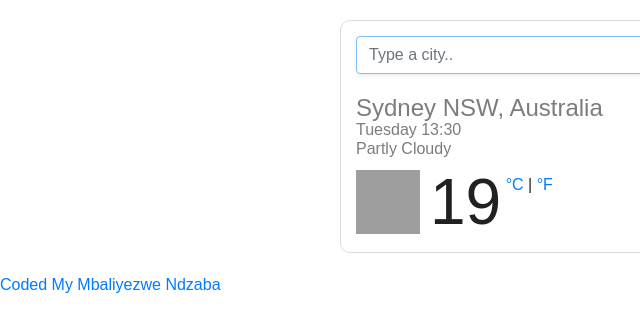
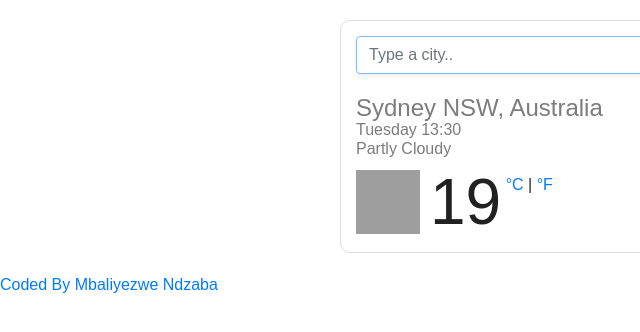
Before and after one commit to imbaliyezwe/SheCodes-waether_challenge, a plain HTML site: page index.html in a window 1280 px wide. Shown: the full height of the page, 0-640 px from the left. Drawn offline with nearby package versions, Linux system fonts and the light colour scheme; grey boxes are pictures that could not be loaded.

Commit message:
fixed a pelling

```diff
--- a/index.html
+++ b/index.html
@@ -65,7 +65,7 @@
     </div>
     <script src="app.js"></script>
 
-    <a href="https://github.com/imbaliyezwe/SheCodes-waether_challenge" class="my-name">Coded My Mbaliyezwe Ndzaba</a>
+    <a href="https://github.com/imbaliyezwe/SheCodes-waether_challenge" class="my-name">Coded By Mbaliyezwe Ndzaba</a>
 </body>
 
 </html>
```
